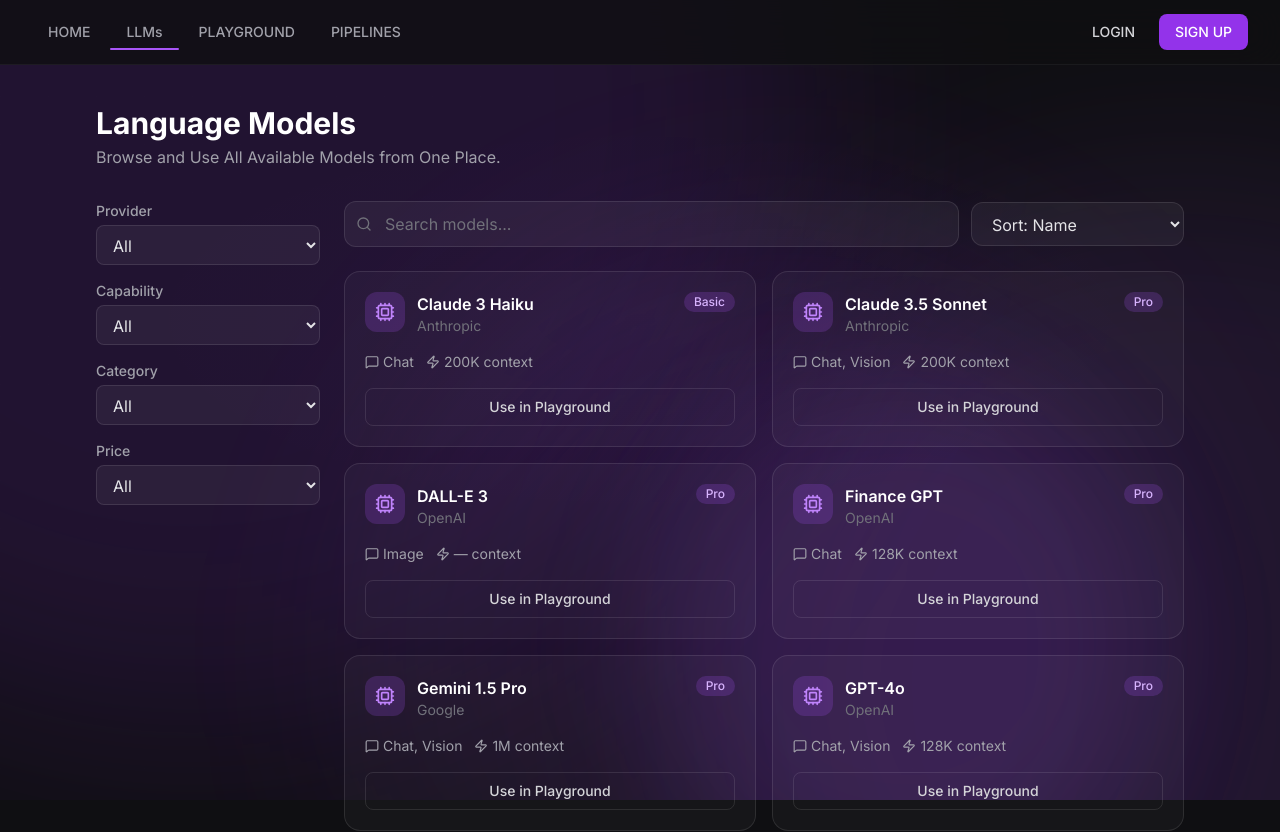
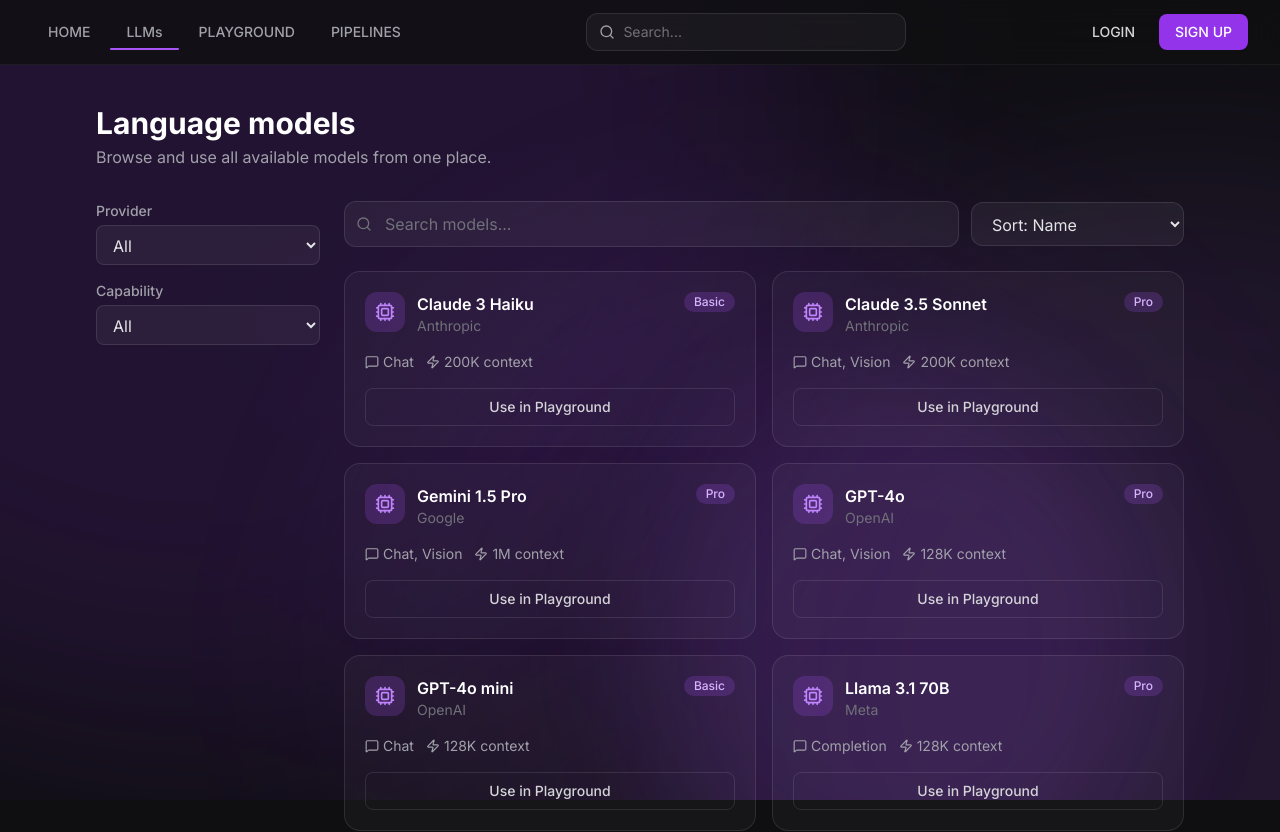
Before and after one commit to jyoshithareddy08/McCarthy2.0, a React (Vite) app in the folder frontend/: page /llms in a window 1280 px wide. Shown: the top 832 px of the page. Built offline with nearby package versions, Linux system fonts and the light colour scheme.

Commit message:
Revert "Navbar: remove search bar; Playground: center by sidebar width, move empty state up; LLMs: Language Models title, tagline caps, Category and Price filters"
This reverts commit 56022a19337398e3a91b005857b806bd1323a13b.

```diff
--- a/frontend/src/components/Navbar.jsx
+++ b/frontend/src/components/Navbar.jsx
@@ -4,6 +4,7 @@
 import { Menu, X, User, LogOut } from "lucide-react";
 import { Menu as HeadlessMenu, MenuButton, MenuItems, MenuItem } from "@headlessui/react";
 import { useAuth } from "../context/AuthContext";
+import SearchBar from "./SearchBar";
 
 const transition = { duration: 0.2 };
 
@@ -55,6 +56,11 @@
             );
           })}
         </nav>
+
+        {/* Search - desktop */}
+        <div className="hidden lg:block flex-1 max-w-xs mx-4">
+          <SearchBar compact placeholder="Search..." />
+        </div>
 
         {/* Right: Auth or user menu */}
         <div className="flex items-center gap-3">
@@ -134,6 +140,7 @@
             className="md:hidden border-t border-white/5 bg-[#0f0f12]/95 backdrop-blur-xl"
           >
             <div className="space-y-1 px-4 py-4">
+              <SearchBar placeholder="Search..." className="mb-4" />
               {navLinks.map(({ to, label }) => (
                 <Link
                   key={to}
--- a/frontend/src/components/playground/ChatSidebar.jsx
+++ b/frontend/src/components/playground/ChatSidebar.jsx
@@ -33,14 +33,8 @@
   return matches;
 }
 
-export default function ChatSidebar({ isOpen, onClose, onNewChat, expanded: controlledExpanded, onExpandedChange }) {
-  const [internalExpanded, setInternalExpanded] = useState(true);
-  const expanded = (onExpandedChange != null ? controlledExpanded : internalExpanded) ?? true;
-  const setExpanded = (valueOrUpdater) => {
-    const next = typeof valueOrUpdater === "function" ? valueOrUpdater(expanded) : valueOrUpdater;
-    if (onExpandedChange) onExpandedChange(next);
-    else setInternalExpanded(next);
-  };
+export default function ChatSidebar({ isOpen, onClose, onNewChat }) {
+  const [expanded, setExpanded] = useState(true);
   const [search, setSearch] = useState("");
   const [savedOpen, setSavedOpen] = useState(true);
   const isMobile = useMediaQuery("(max-width: 767px)");
--- a/frontend/src/pages/LLMs.jsx
+++ b/frontend/src/pages/LLMs.jsx
@@ -3,23 +3,18 @@
 import { Search, Cpu, Zap, MessageSquare } from "lucide-react";
 import AnimatedBackground from "../components/AnimatedBackground";
 
-const SORT_OPTIONS = ["Name", "Provider", "Context size", "Newest", "Price"];
-const PROVIDERS = ["All", "OpenAI", "Anthropic", "Google", "Mistral", "Meta", "Stability"];
+const SORT_OPTIONS = ["Name", "Provider", "Context size", "Newest"];
+const PROVIDERS = ["All", "OpenAI", "Anthropic", "Google", "Mistral", "Meta"];
 const CAPABILITIES = ["All", "Chat", "Completion", "Vision", "Function calling"];
-const CATEGORIES = ["All", "Text", "Image", "Business", "Finance", "3D Modelling", "Code", "Data", "Marketing", "Research"];
-const PRICE_OPTIONS = ["All", "Free", "Basic", "Pro", "Enterprise"];
 
 const mockModels = [
-  { id: "1", name: "GPT-4o", provider: "OpenAI", context: "128K", capability: "Chat, Vision", tier: "Pro", category: "Text", price: "Pro" },
-  { id: "2", name: "Claude 3.5 Sonnet", provider: "Anthropic", context: "200K", capability: "Chat, Vision", tier: "Pro", category: "Text", price: "Pro" },
-  { id: "3", name: "Gemini 1.5 Pro", provider: "Google", context: "1M", capability: "Chat, Vision", tier: "Pro", category: "Text", price: "Pro" },
-  { id: "4", name: "GPT-4o mini", provider: "OpenAI", context: "128K", capability: "Chat", tier: "Basic", category: "Text", price: "Basic" },
-  { id: "5", name: "Claude 3 Haiku", provider: "Anthropic", context: "200K", capability: "Chat", tier: "Basic", category: "Text", price: "Basic" },
-  { id: "6", name: "Llama 3.1 70B", provider: "Meta", context: "128K", capability: "Completion", tier: "Pro", category: "Code", price: "Pro" },
-  { id: "7", name: "Mistral Large", provider: "Mistral", context: "128K", capability: "Chat, Function calling", tier: "Pro", category: "Business", price: "Pro" },
-  { id: "8", name: "DALL-E 3", provider: "OpenAI", context: "—", capability: "Image", tier: "Pro", category: "Image", price: "Pro" },
-  { id: "9", name: "Stable Diffusion", provider: "Stability", context: "—", capability: "Image", tier: "Basic", category: "Image", price: "Basic" },
-  { id: "10", name: "Finance GPT", provider: "OpenAI", context: "128K", capability: "Chat", tier: "Pro", category: "Finance", price: "Enterprise" },
+  { id: "1", name: "GPT-4o", provider: "OpenAI", context: "128K", capability: "Chat, Vision", tier: "Pro" },
+  { id: "2", name: "Claude 3.5 Sonnet", provider: "Anthropic", context: "200K", capability: "Chat, Vision", tier: "Pro" },
+  { id: "3", name: "Gemini 1.5 Pro", provider: "Google", context: "1M", capability: "Chat, Vision", tier: "Pro" },
+  { id: "4", name: "GPT-4o mini", provider: "OpenAI", context: "128K", capability: "Chat", tier: "Basic" },
+  { id: "5", name: "Claude 3 Haiku", provider: "Anthropic", context: "200K", capability: "Chat", tier: "Basic" },
+  { id: "6", name: "Llama 3.1 70B", provider: "Meta", context: "128K", capability: "Completion", tier: "Pro" },
+  { id: "7", name: "Mistral Large", provider: "Mistral", context: "128K", capability: "Chat, Function calling", tier: "Pro" },
 ];
 
 export default function LLMs() {
@@ -27,8 +22,6 @@
   const [sort, setSort] = useState("Name");
   const [provider, setProvider] = useState("All");
   const [capability, setCapability] = useState("All");
-  const [category, setCategory] = useState("All");
-  const [price, setPrice] = useState("All");
 
   const filtered = useMemo(() => {
     let list = [...mockModels];
@@ -43,14 +36,11 @@
     if (provider !== "All") list = list.filter((m) => m.provider === provider);
     if (capability !== "All")
       list = list.filter((m) => m.capability.toLowerCase().includes(capability.toLowerCase()));
-    if (category !== "All") list = list.filter((m) => m.category === category);
-    if (price !== "All") list = list.filter((m) => m.price === price);
     if (sort === "Name") list.sort((a, b) => a.name.localeCompare(b.name));
     if (sort === "Provider") list.sort((a, b) => a.provider.localeCompare(b.provider));
-    if (sort === "Context size") list.sort((a, b) => String(b.context).localeCompare(String(a.context)));
-    if (sort === "Price") list.sort((a, b) => PRICE_OPTIONS.indexOf(a.price) - PRICE_OPTIONS.indexOf(b.price));
+    if (sort === "Context size") list.sort((a, b) => b.context.localeCompare(a.context));
     return list;
-  }, [search, sort, provider, capability, category, price]);
+  }, [search, sort, provider, capability]);
 
   return (
     <div className="relative min-h-screen">
@@ -62,8 +52,8 @@
           className="flex flex-col gap-6 sm:flex-row sm:items-center sm:justify-between"
         >
           <div>
-            <h1 className="text-3xl font-bold text-white">Language Models</h1>
-            <p className="mt-1 text-zinc-400">Browse and Use All Available Models from One Place.</p>
+            <h1 className="text-3xl font-bold text-white">Language models</h1>
+            <p className="mt-1 text-zinc-400">Browse and use all available models from one place.</p>
           </div>
         </motion.div>
 
@@ -99,34 +89,6 @@
                 {CAPABILITIES.map((c) => (
                   <option key={c} value={c}>
                     {c}
-                  </option>
-                ))}
-              </select>
-            </div>
-            <div>
-              <label className="block text-sm font-medium text-zinc-400">Category</label>
-              <select
-                value={category}
-                onChange={(e) => setCategory(e.target.value)}
-                className="mt-1 w-full rounded-lg border border-white/10 bg-white/5 py-2 pl-3 pr-8 text-zinc-200 focus:border-primary-500 focus:outline-none"
-              >
-                {CATEGORIES.map((c) => (
-                  <option key={c} value={c}>
-                    {c}
-                  </option>
-                ))}
-              </select>
-            </div>
-            <div>
-              <label className="block text-sm font-medium text-zinc-400">Price</label>
-              <select
-                value={price}
-                onChange={(e) => setPrice(e.target.value)}
-                className="mt-1 w-full rounded-lg border border-white/10 bg-white/5 py-2 pl-3 pr-8 text-zinc-200 focus:border-primary-500 focus:outline-none"
-              >
-                {PRICE_OPTIONS.map((p) => (
-                  <option key={p} value={p}>
-                    {p}
                   </option>
                 ))}
               </select>
--- a/frontend/src/pages/Playground.jsx
+++ b/frontend/src/pages/Playground.jsx
@@ -13,7 +13,6 @@
   const [model, setModel] = useState("auto");
   const [isTyping, setIsTyping] = useState(false);
   const [sidebarOpen, setSidebarOpen] = useState(false);
-  const [sidebarExpanded, setSidebarExpanded] = useState(true);
   const bottomRef = useRef(null);
 
   useEffect(() => {
@@ -54,14 +53,10 @@
           setHasStartedChat(false);
           setSidebarOpen(false);
         }}
-        expanded={sidebarExpanded}
-        onExpandedChange={setSidebarExpanded}
       />
 
-      {/* Main area: margin matches sidebar width so content centers in available space */}
-      <div
-        className={`relative flex flex-1 flex-col min-h-0 ${sidebarExpanded ? "md:ml-[280px]" : "md:ml-14"}`}
-      >
+      {/* Main area: fixed height, offset from left on desktop for sidebar rail */}
+      <div className="relative flex flex-1 flex-col min-h-0 md:ml-14">
         {/* Mobile only: sidebar toggle (no PLAYGROUND header) */}
         <div className="sticky top-0 z-30 flex h-12 items-center px-4 md:hidden">
           <button
@@ -138,14 +133,14 @@
                   </motion.div>
                 </motion.div>
               ) : (
-                /* Empty state: text + input centered in viewport (compensate for sidebar offset on desktop) */
+                /* Empty state: text + input both centered on the page (vertical and horizontal) */
                 <motion.div
                   key="empty"
                   initial={{ opacity: 0 }}
                   animate={{ opacity: 1 }}
                   exit={{ opacity: 0, y: 40 }}
                   transition={{ duration: 0.3 }}
-                  className="flex w-full flex-1 flex-col items-center justify-center gap-8 py-8 -translate-y-10"
+                  className="flex w-full flex-1 flex-col items-center justify-center gap-8 py-8"
                 >
                   <div className="text-center max-w-md">
                     <h2 className="text-xl font-semibold text-white md:text-2xl">
```
